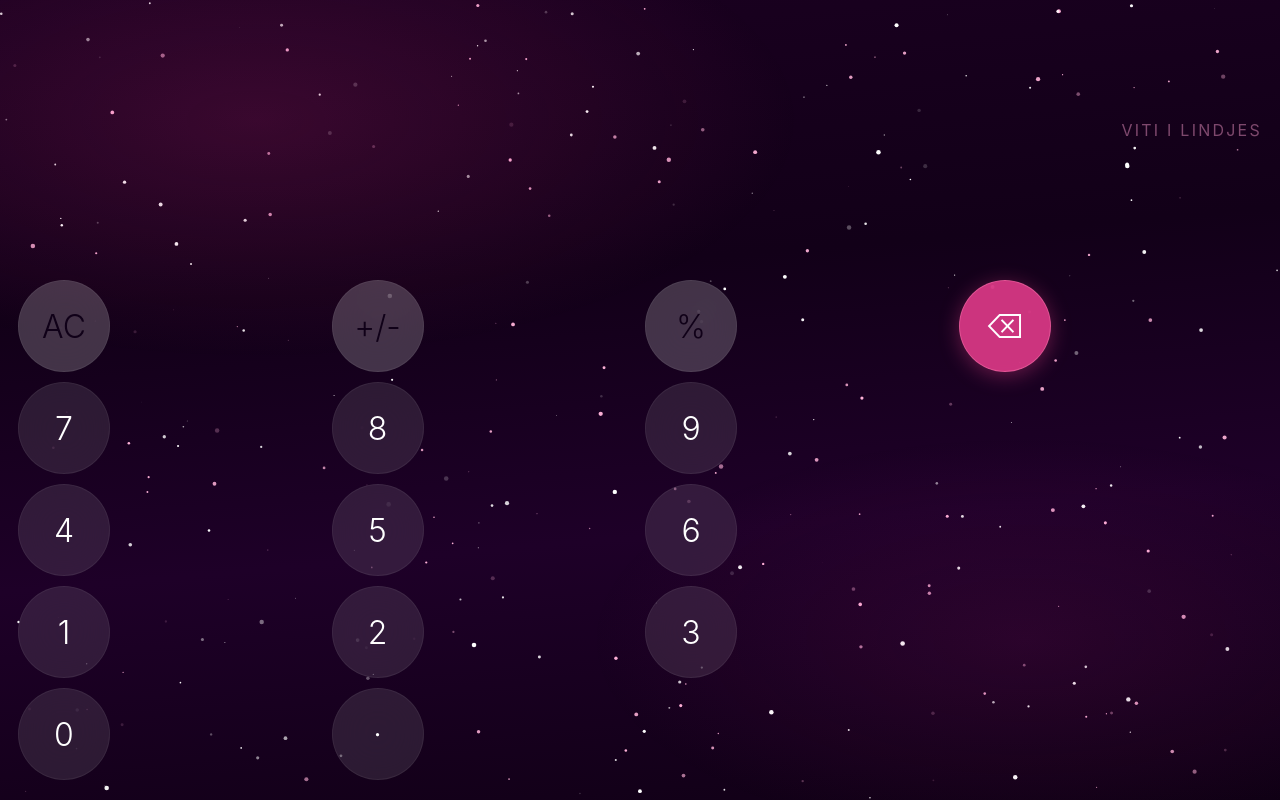
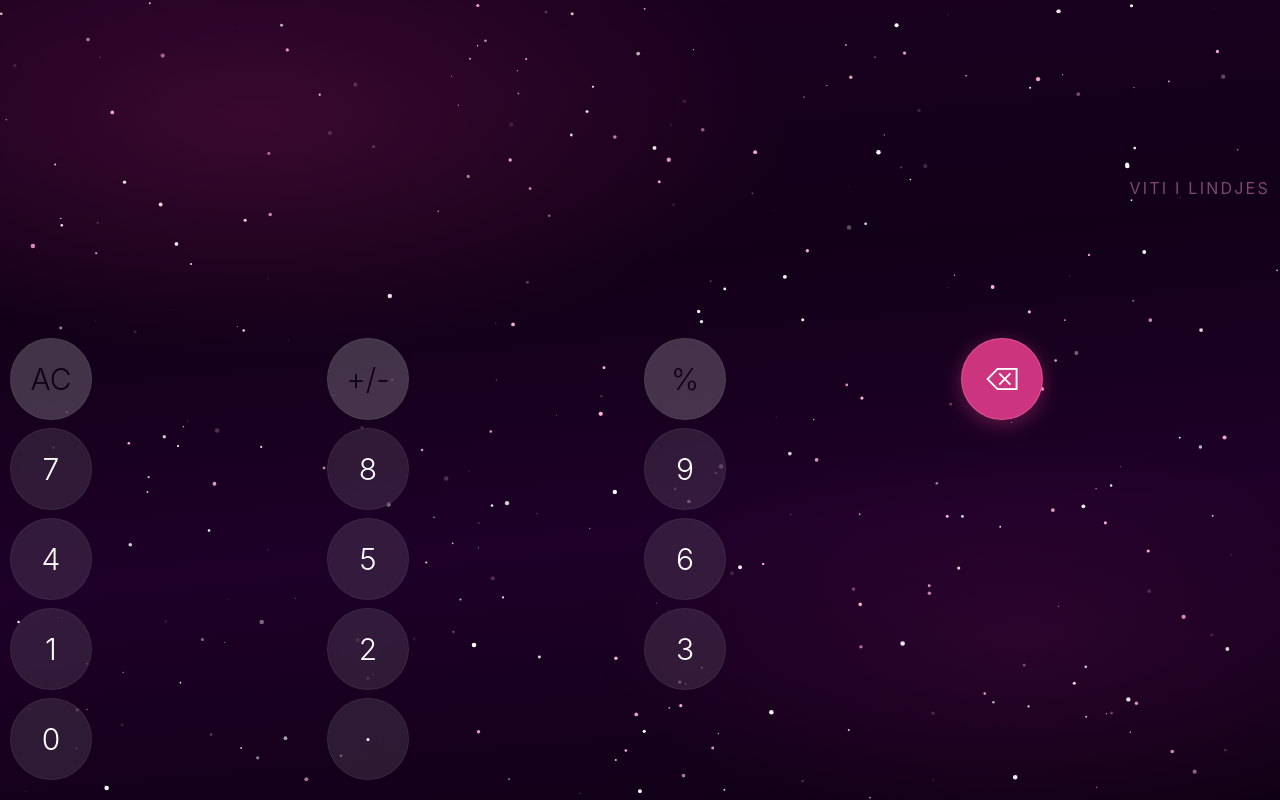
Before and after one commit to eugensahiti/calccc, a React (Vite) app: page / in a window 1280 px wide. Built offline with nearby package versions, Linux system fonts and the light colour scheme.

Commit message:
fix: shrink buttons to 82px max, min side padding 4px, tighter gaps

```diff
--- a/src/App.jsx
+++ b/src/App.jsx
@@ -22,11 +22,11 @@ function StarField() {
   );
 }
 
-const BTN_SIZE = "clamp(50px, min(17vw, 92px), 92px)";
-const BTN_FS = "clamp(18px, min(6.5vw, 32px), 32px)";
-const GRID_GAP = "clamp(5px, min(1.8vw, 10px), 10px)";
-const DISP_FS = "clamp(40px, min(18vw, 92px), 92px)";
-const SIDE_PAD = "clamp(8px, min(2.5vw, 18px), 18px)";
+const BTN_SIZE = "clamp(48px, min(17vw, 82px), 82px)";
+const BTN_FS = "clamp(18px, min(6.5vw, 30px), 30px)";
+const GRID_GAP = "clamp(4px, min(1.5vw, 8px), 8px)";
+const DISP_FS = "clamp(38px, min(18vw, 92px), 92px)";
+const SIDE_PAD = "clamp(4px, min(1.5vw, 10px), 10px)";
 
 function Btn({ label, onPress, variant = "num" }) {
   const [down, setDown] = useState(false);
```
